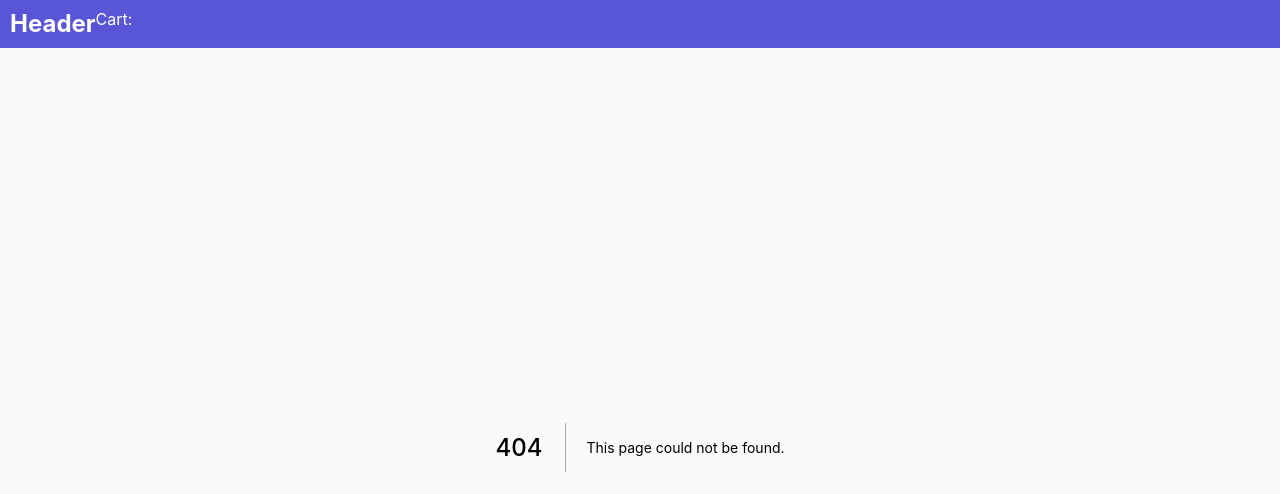
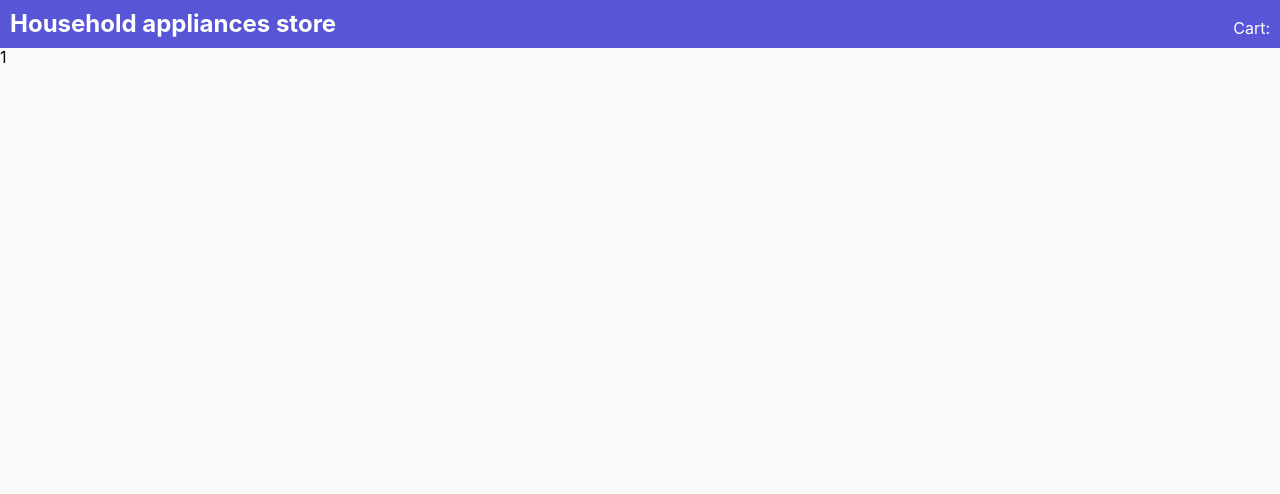
Before and after one commit to NeznaykaGM/home-appliances-website, a Next.js app: page /details/1 in a window 1280 px wide. Before the commit this address had no page. Shown: the top 494 px of the page. Built offline with nearby package versions, Linux system fonts and the light colour scheme.

Commit message:
'add-Store-and-dinamic-pages-for-details'

```diff
--- a/Components/Header/Header.tsx
+++ b/Components/Header/Header.tsx
@@ -3,17 +3,25 @@ import Link from 'next/link';
 import styled from 'styled-components';
 
 const StyledHeader = styled.div`
+  width: 100%;
   background: #5856d6;
   color: white;
   display: flex;
   padding: 10px;
+
+  p{
+    align-self: flex-end;
+    justify-content: flex-end;
+    margin-left: auto;
+    cursor: pointer;
+  }
 `;
 
 const Header = () => {
   return (
     <StyledHeader>
       <Link href='/'>
-        <h2 style={{ cursor: 'pointer' }}>Header</h2>
+        <h2 style={{ cursor: 'pointer' }}>Household appliances store</h2>
       </Link>
       <p>Cart: </p>
     </StyledHeader>
--- a/Components/Store.ts
+++ /dev/null
@@ -1,3 +0,0 @@
-let store;
-
-export default store;
--- a/pages/_app.tsx
+++ b/pages/_app.tsx
@@ -12,13 +12,13 @@ import Layout from '../Components/Layout';
 const MyApp = ({ Component, pageProps }: AppProps) => (
   <>
     <Head>
-      <title>home-appliances-website</title>
+      <title>Website | Home</title>
       <link rel='icon' href='/favicon.ico' />
       <meta name='viewport' content='width=device-width, initial-scale=1, maximum-scale=1' />
       <meta charSet='utf-8' />
     </Head>
     <Layout>
-      <Component {...pageProps} />
+      <Component {...pageProps}/>
     </Layout>
     <GlobalStyles />
   </>
--- /dev/null
+++ b/pages/details/[id].tsx
@@ -0,0 +1,65 @@
+import { useEffect, useMemo } from 'react';
+import { useRouter } from 'next/router';
+import Products from '../../Components/Products/Products';
+import { GetStaticProps, GetStaticPaths  } from 'next'
+import Head from 'next/head';
+
+
+
+const PRODUCTS_DATA = [
+  {
+    id: 1,
+    name: 'Washer',
+    price: 100,
+    img:
+      'https://cdn.comfy.ua/media/catalog/product/cache/4/image/1440x1080/62defc7f46f3fbfc8afcd112227d1181/d/_/d_z01.jpg'
+  },
+  {
+    id: 2,
+    name: 'Washer',
+    price: 300,
+    img:
+      'https://cdn.comfy.ua/media/catalog/product/cache/4/image/1440x1080/62defc7f46f3fbfc8afcd112227d1181/d/_/d_z01.jpg'
+  },
+  {
+    id: 3,
+    name: 'Fridge',
+    price: 1200,
+    img:
+      'https://hotline.ua/img/tx/238/238778856_s265.jpg'
+  },
+  {
+    id: 4,
+    name: 'Fridge',
+    price: 1200,
+    img:
+      'https://hotline.ua/img/tx/238/238782043_s265.jpg'
+  }
+];
+
+
+
+const Details = () => {
+  const router = useRouter();
+  const { id } = router.query;
+
+
+
+  return (
+    <>
+    <Head>
+      <title>Website | Details</title>
+      <link rel='icon' href='/favicon.ico' />
+      <meta name='viewport' content='width=device-width, initial-scale=1, maximum-scale=1' />
+      <meta charSet='utf-8' />
+    </Head>
+
+    <div>
+      {id}
+      {/*<Products img={products.img} price={products.price} name={products.name}/>*/}
+    </div>
+    </>
+  );
+};
+
+export default Details;
--- a/pages/index.tsx
+++ b/pages/index.tsx
@@ -1,8 +1,8 @@
 import * as React from 'react';
 import styles from '@md-modules/shared/styles/Home.module.css';
-// import { MainLayout } from '@md-modules/shared/layouts/main';
 import styled from 'styled-components';
 import ProductsPage from '../Components/Products/ProductsContainer';
+
 
 const Home = () => {
   // env example
```
Also changed, not shown: Components/Button.tsx (+5 -4 lines), Components/Products/DetailsProduct.tsx (deleted, +0 -7 lines), Components/Products/Products.tsx (+10 -4 lines), Components/Products/ProductsContainer.tsx (+5 -3 lines), pages/details.tsx (deleted, +0 -12 lines).
